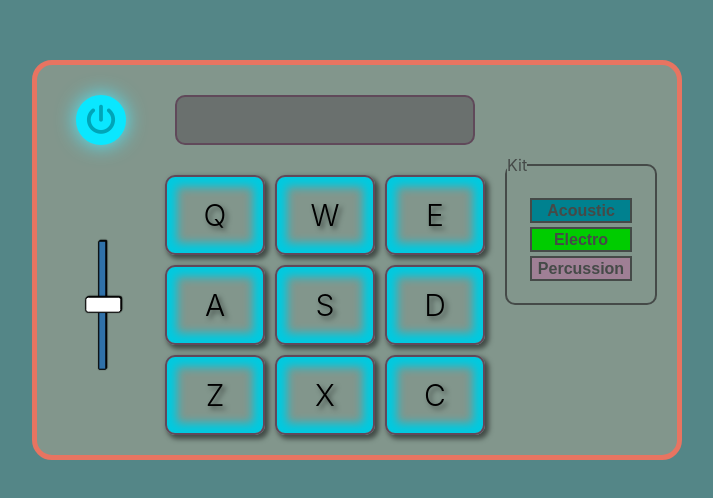
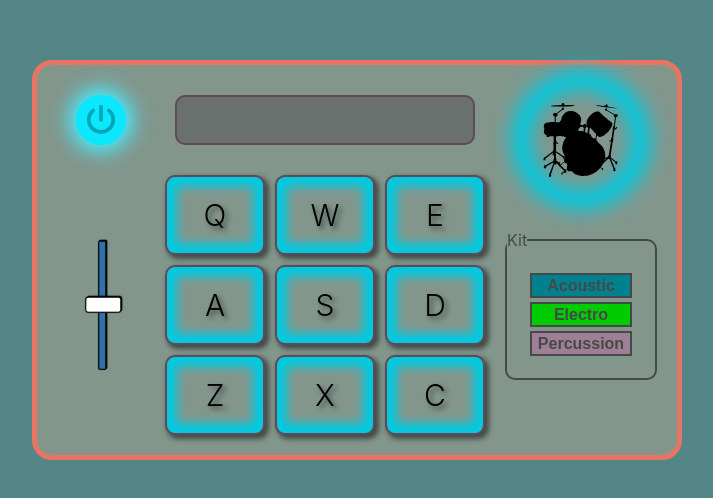
Before and after one commit to Asher-Z-Engel/DrumMachine, a React (Create React App) app: page / in a window 1280 px wide. Shown: the part 140-638 px from the top of the page, without its empty margins (283-996 px from the left). Built offline with nearby package versions, Linux system fonts and the light colour scheme.

Commit message:
Added drumset image, and adjusted brightness of power button

```diff
--- a/public/index.html
+++ b/public/index.html
@@ -40,6 +40,5 @@
       To begin the development, run `npm start` or `yarn start`.
       To create a production bundle, use `npm run build` or `yarn build`.
     -->
-    <script src="https://cdn.freecodecamp.org/testable-projects-fcc/v1/bundle.js"></script>
   </body>
 </html>
--- a/src/App.css
+++ b/src/App.css
@@ -20,13 +20,13 @@ body {
   gap: 10px;
   margin: 20px auto;
   grid-column: 2/3;
-  grid-row: 2/3;
+  grid-row: 2/4;
 }
 
 .kit-selectors {
   height: 150px;
   grid-column: 3/4;
-  grid-row: 2/3;
+  grid-row: 3/4;
   display: flex;
   align-items: center;
   justify-content: center;
--- a/src/App.js
+++ b/src/App.js
@@ -7,6 +7,7 @@ import DrumPad from './components/DrumPad';
 import PowerButton from './components/PowerButton';
 import Slider from './components/Slider';
 import KitSelector from './components/KitSelector';
+import LogoImage from './components/LogoImage';
 // Audio
 import Kick from './audio/Kick.mp3';
 import Snare from './audio/Snare.mp3';
@@ -35,6 +36,8 @@ import Short from './audio/perc-short.mp3';
 import Tambo from './audio/perc-tambo.mp3';
 import Tribal from './audio/perc-tribal.mp3';
 import Weird from './audio/perc-weirdo.mp3';
+// Images
+import Drumset from './images/Drum-Set-Silhouette.svg';
 
 const drumPadLetters = ["Q", "W", "E", "A", "S", "D", "Z", "X", "C"];
 
@@ -62,7 +65,7 @@ function App() {
   const [volume, setVolume] = useState(0.5)
   const [kitSounds, setKitSounds] = useState(acousticKit.sounds);
   const [kitNames, setKitNames] = useState(acousticKit.names);
-  const [padColor, setPadColor] = useState(acousticKit.color);
+  const [Color, setColor] = useState(acousticKit.color);
   const [loading, setLoading] = useState(false);
 
   const handlePadActivation = (event) => {
@@ -99,17 +102,17 @@ function App() {
       setKitSounds(acousticKit.sounds);
       setKitNames(acousticKit.names);
       setDisplayText("Acoustic");
-      setPadColor(acousticKit.color);
+      setColor(acousticKit.color);
     } else if (selection === "Electro") {
       setKitSounds(electroKit.sounds);
       setKitNames(electroKit.names);
       setDisplayText("Electro");
-      setPadColor(electroKit.color);
+      setColor(electroKit.color);
     } else if (selection === "Percussion") {
       setKitSounds(percussionKit.sounds);
       setKitNames(percussionKit.names);
       setDisplayText("Percussion");
-      setPadColor(percussionKit.color);
+      setColor(percussionKit.color);
     }
   }
 
@@ -130,18 +133,19 @@ function App() {
     <>
       <DrumMachine loading={loading} isOn={isOn}>
         <PowerButton isOn={isOn} onClick={handlePowerButton} loading={loading}/>
-        <Display text={displayText} isOn={isOn}/>
+        <Display text={displayText} isOn={isOn} />
+        <LogoImage src={Drumset} alt="Drum-set silhouette" color={Color} isOn={isOn}/>
         <Slider onChange={handleVolumeChange} isOn={isOn}/>
         <div className="drum-pads">
-          <DrumPad id={kitNames[0]} letter="Q" sound={kitSounds[0]} volume={volume} isOn={isOn} clickFunction={handlePadActivation} color={padColor} loading={loading}/>
-          <DrumPad id={kitNames[1]} letter="W" sound={kitSounds[1]} volume={volume} isOn={isOn} clickFunction={handlePadActivation} color={padColor} loading={loading}/>
-          <DrumPad id={kitNames[2]} letter="E" sound={kitSounds[2]} volume={volume} isOn={isOn} clickFunction={handlePadActivation} color={padColor} loading={loading}/>
-          <DrumPad id={kitNames[3]} letter="A" sound={kitSounds[3]} volume={volume} isOn={isOn} clickFunction={handlePadActivation} color={padColor} loading={loading}/>
-          <DrumPad id={kitNames[4]} letter="S" sound={kitSounds[4]} volume={volume} isOn={isOn} clickFunction={handlePadActivation} color={padColor} loading={loading}/>
-          <DrumPad id={kitNames[5]} letter="D" sound={kitSounds[5]} volume={volume} isOn={isOn} clickFunction={handlePadActivation} color={padColor} loading={loading}/>
-          <DrumPad id={kitNames[6]} letter="Z" sound={kitSounds[6]} volume={volume} isOn={isOn} clickFunction={handlePadActivation} color={padColor} loading={loading}/>
-          <DrumPad id={kitNames[7]} letter="X" sound={kitSounds[7]} volume={volume} isOn={isOn} clickFunction={handlePadActivation} color={padColor} loading={loading}/>
-          <DrumPad id={kitNames[8]} letter="C" sound={kitSounds[8]} volume={volume} isOn={isOn} clickFunction={handlePadActivation} color={padColor} loading={loading}/>
+          <DrumPad id={kitNames[0]} letter="Q" sound={kitSounds[0]} volume={volume} isOn={isOn} clickFunction={handlePadActivation} color={Color} loading={loading}/>
+          <DrumPad id={kitNames[1]} letter="W" sound={kitSounds[1]} volume={volume} isOn={isOn} clickFunction={handlePadActivation} color={Color} loading={loading}/>
+          <DrumPad id={kitNames[2]} letter="E" sound={kitSounds[2]} volume={volume} isOn={isOn} clickFunction={handlePadActivation} color={Color} loading={loading}/>
+          <DrumPad id={kitNames[3]} letter="A" sound={kitSounds[3]} volume={volume} isOn={isOn} clickFunction={handlePadActivation} color={Color} loading={loading}/>
+          <DrumPad id={kitNames[4]} letter="S" sound={kitSounds[4]} volume={volume} isOn={isOn} clickFunction={handlePadActivation} color={Color} loading={loading}/>
+          <DrumPad id={kitNames[5]} letter="D" sound={kitSounds[5]} volume={volume} isOn={isOn} clickFunction={handlePadActivation} color={Color} loading={loading}/>
+          <DrumPad id={kitNames[6]} letter="Z" sound={kitSounds[6]} volume={volume} isOn={isOn} clickFunction={handlePadActivation} color={Color} loading={loading}/>
+          <DrumPad id={kitNames[7]} letter="X" sound={kitSounds[7]} volume={volume} isOn={isOn} clickFunction={handlePadActivation} color={Color} loading={loading}/>
+          <DrumPad id={kitNames[8]} letter="C" sound={kitSounds[8]} volume={volume} isOn={isOn} clickFunction={handlePadActivation} color={Color} loading={loading}/>
         </div>
         <fieldset className="kit-selectors" name="kit" onChange={handleKitSelection}>
           <legend>Kit</legend>
--- a/src/components/DrumMachine/DrumMachine.styles.js
+++ b/src/components/DrumMachine/DrumMachine.styles.js
@@ -9,6 +9,6 @@ border-radius: 20px;
 margin: auto;
 display: grid;
 grid-template-columns: 1fr 320px 1.5fr;
-grid-template-rows: 1fr 2fr;
+grid-template-rows: 1fr 1fr 3fr;
 opacity: ${props => props.loading || !props.isOn ? '.7' : '1'}
 `;
--- a/src/components/DrumPad/DrumPad.styles.js
+++ b/src/components/DrumPad/DrumPad.styles.js
@@ -1,6 +1,7 @@
 import styled from "styled-components";
 
-export const Button = styled.fieldset`
+export const Button = styled.button`
+  appearance: none;
   height: 80px;
   width: 100px;
   background-color: ${props => (props.isActive ? '#ffe66d' : '#82968c')};
@@ -15,8 +16,11 @@ export const Button = styled.fieldset`
   font-weight: 300;
   font-size: 30px;
   text-shadow: ${props => (props.isActive ? 'none' : '3px 3px 5px rgba(0,0,0,0.5)')};
-
+  outline: none;
   opacity: ${props => (props.isActive ? ".8" : "1")};
+  font-family: -apple-system, BlinkMacSystemFont, 'Segoe UI', 'Roboto', 'Oxygen',
+    'Ubuntu', 'Cantarell', 'Fira Sans', 'Droid Sans', 'Helvetica Neue',
+    sans-serif;
 
   &:disabled {
     text-shadow: none;
--- /dev/null
+++ b/src/components/LogoImage/LogoImage.styles.js
@@ -0,0 +1,21 @@
+import styled from "styled-components";
+
+export const Wrapper = styled.div`
+  width: 120px;
+  height: 120px;
+  display: flex;
+  align-items: center;
+  justify-content: center;
+  border-radius: 50%;
+  box-shadow: ${props => (props.isOn ? `inset 0 0 20px 10px ${props.color.default}, 0 0 20px 10px${props.color.default}` : 'inset 0 0 10px #454a48, 0 0 10px #454a48')};
+  margin: 15px auto;
+  grid-column: 3 / 4;
+  grid-row: 1/3;
+`;
+
+export const Image = styled.img`
+  width: 80px;
+  height: 80px;
+  filter: blur(${props => (props.isOn ? '' : '2px')});
+
+`;
--- /dev/null
+++ b/src/components/LogoImage/index.js
@@ -0,0 +1,10 @@
+import React from "react";
+import { Wrapper, Image } from "./LogoImage.styles";
+
+const LogoImage = ({src, alt, color, isOn}) => (
+  <Wrapper color={color} isOn={isOn}>
+    <Image src={src} alt={alt} isOn={isOn}/>
+  </Wrapper>
+);
+
+export default LogoImage;
--- a/src/components/PowerButton/PowerButton.styles.js
+++ b/src/components/PowerButton/PowerButton.styles.js
@@ -13,7 +13,7 @@ align-items: center;
 justify-content: center;
 font-size: 30px;
 color: ${props => (props.isOn ? '#00a5b8' : '#454a48')};
-box-shadow: ${props => (props.isOn ? '0 0 20px #47edff' : 'none')};
+box-shadow: ${props => (props.isOn ? '0 0 20px 7px #47edff' : 'none')};
 
 &.loading {
   border: 5px solid #eee;
--- a/src/components/Slider/Slider.styles.js
+++ b/src/components/Slider/Slider.styles.js
@@ -3,7 +3,7 @@ import styled from "styled-components";
 export const Wrapper = styled.div`
 
   grid-column: 1/2;
-  grid-row: 2/3;
+  grid-row: 2/4;
   width: 50px;
   margin-left: 40px;
   display: flex;
```
Also changed, not shown: src/images/Drum-Set-Silhouette.svg (added).
